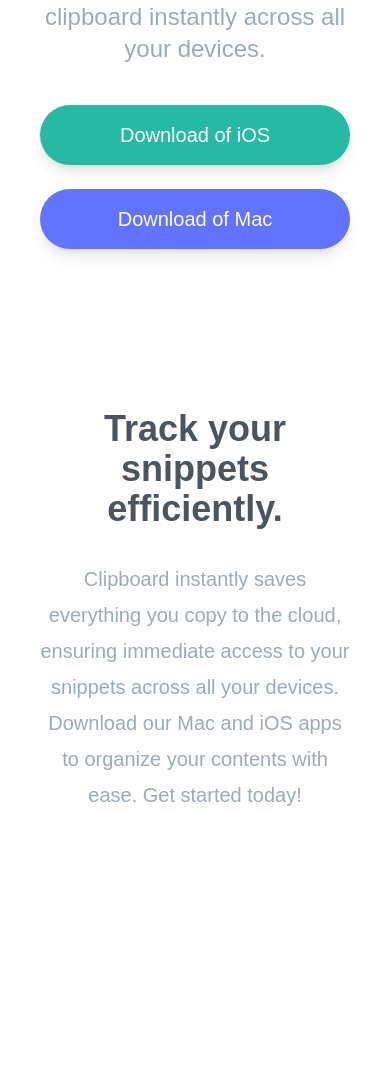
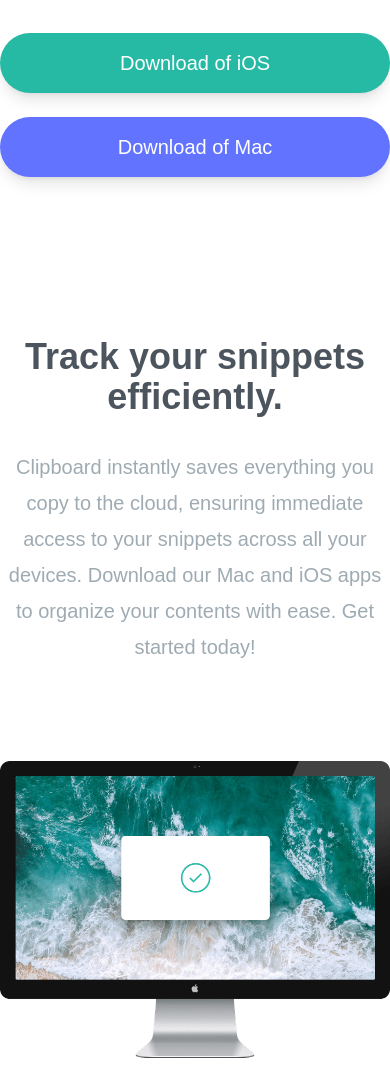
Before and after one commit to eddyK15501/clipboard-tailwind, a website: page index.html in a window 390 px wide. Shown: the part 564-1640 px from the top of the page. Before the commit the page ends 1473 px from the top, so only its background shows below. Drawn offline with Linux system fonts and the light colour scheme; a web font is replaced by a local one.

Commit message:
features section contained; image positioned absolute

```diff
--- a/index.html
+++ b/index.html
@@ -14,12 +14,8 @@
   </head>
   <body>
     <section id="hero">
-      <div class="section-container mb-40 px-10 pt-16">
-        <img
-          src="./images/logo.svg"
-          alt="clipboard-logo"
-          class="mx-auto my-16"
-        />
+      <div class="section-container mb-40 pt-16">
+        <img src="images/logo.svg" alt="clipboard-logo" class="mx-auto my-16" />
         <h3>Keep a record of everything you copy.</h3>
         <p class="max-w-3xl mx-auto mb-10 text-2xl text-grayishBlue">
           Manage and organize all your copied items effortlessly. Access your
@@ -28,21 +24,13 @@
         <div
           class="flex flex-col justify-center w-full space-y-6 text-xl text-white md:flex-row md:space-y-0 md:space-x-4"
         >
-          <a
-            href="#"
-            class="p-4 px-8 rounded-full shadow-lg bg-strongCyan duration-200 hover:opacity-80"
-            >Download of iOS</a
-          >
-          <a
-            href="#"
-            class="p-4 px-8 rounded-full shadow-lg bg-lightBlue duration-200 hover:opacity-80"
-            >Download of Mac</a
-          >
+          <a href="#" class="custom-btn bg-strongCyan">Download of iOS</a>
+          <a href="#" class="custom-btn bg-lightBlue">Download of Mac</a>
         </div>
       </div>
     </section>
     <section id="snippets">
-      <div class="section-container my-20 px-10">
+      <div class="section-container my-20">
         <h3>Track your snippets efficiently.</h3>
         <p
           class="max-w-3xl mx-auto mb-24 text-xl leading-9 text-center text-grayishBlue"
@@ -54,5 +42,18 @@
         </p>
       </div>
     </section>
+    <section id="features">
+      <div class="section-container my-20">
+        <div class="relative flex flex-col md:flex-row md:space-x-32">
+          <div class="md:w-1/2">
+            <img
+              src="images/image-computer.png"
+              alt="features-img"
+              class="md:absolute top-0 right-[50%]"
+            />
+          </div>
+        </div>
+      </div>
+    </section>
   </body>
 </html>
--- a/src/input.css
+++ b/src/input.css
@@ -15,7 +15,11 @@ body {
 }
 
 .section-container {
-    @apply max-w-6xl mx-auto text-center;
+    @apply max-w-6xl mx-auto text-center px-10;
+}
+
+.custom-btn {
+    @apply p-4 px-8 rounded-full shadow-lg duration-200 hover:opacity-80;
 }
 
 @media (max-width: 576px) {
```
Also changed, not shown: css/style.css.
